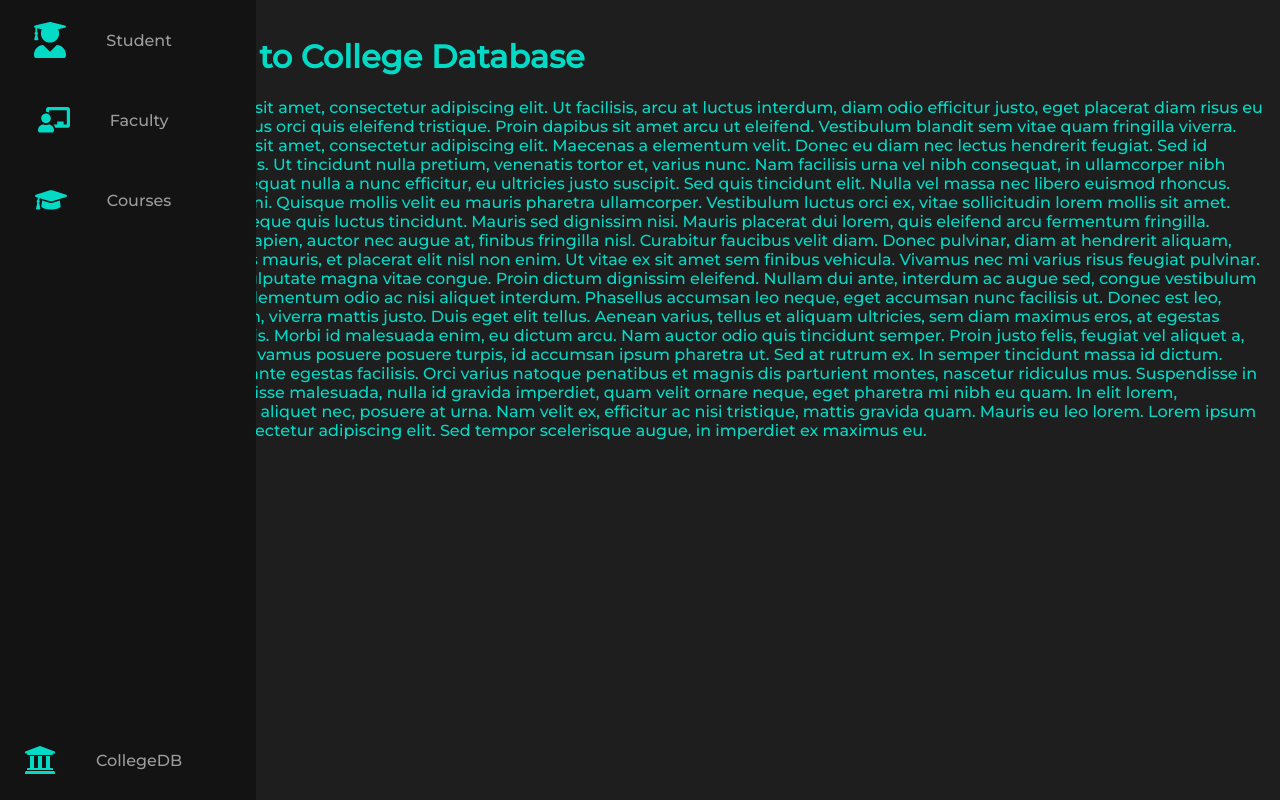
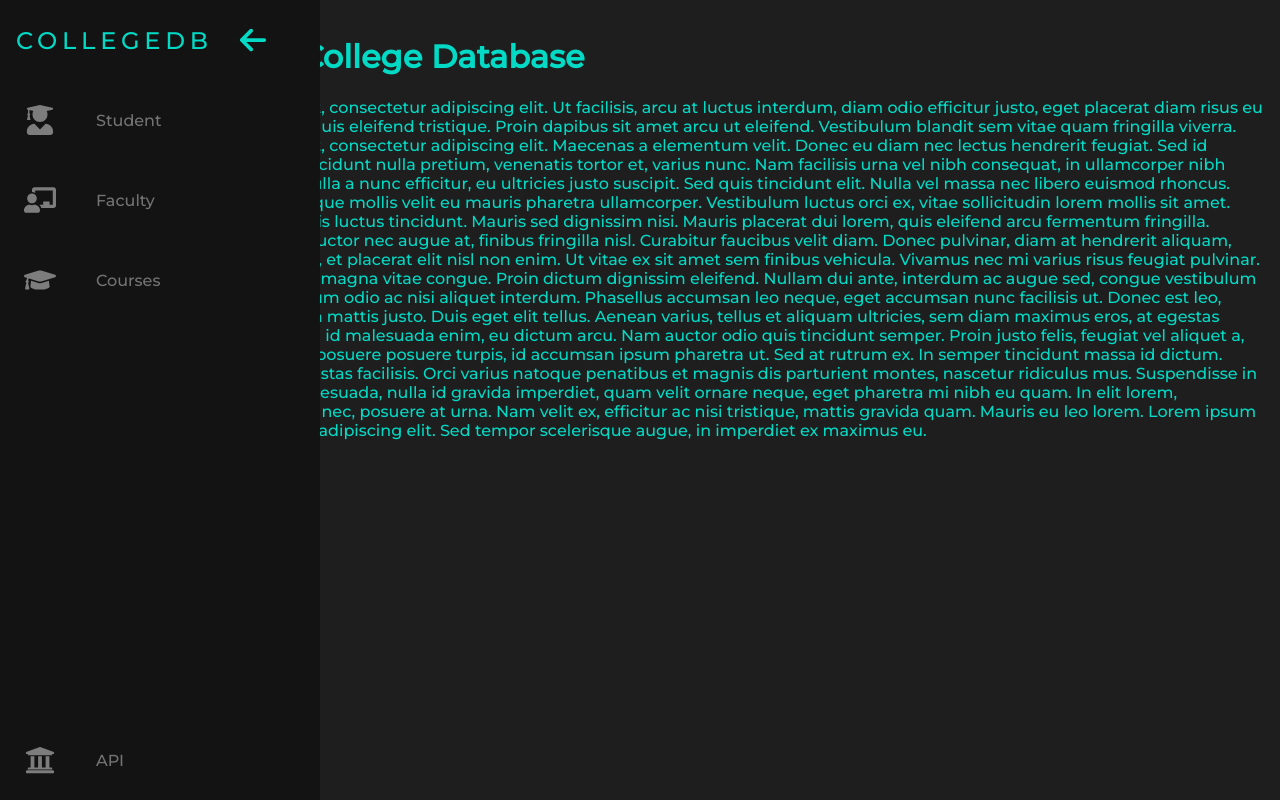
Before and after one commit to Flab-E/DMS-mini, a plain HTML site: page frontend/Type2/index.html in a window 1280 px wide. Drawn offline with Linux system fonts and the light colour scheme.

Commit message:
completed page design

```diff
--- a/frontend/Type2/index.html
+++ b/frontend/Type2/index.html
@@ -10,28 +10,34 @@
     <body>
         <nav class="navbar">
             <ul class="navbar-nav">
+                <li class="nav-item logo">
+                    <a href="#" class="nav-link">
+                        <span class="link-text">CollegeDB</span>
+                        <svg width="30px" height="30px" aria-hidden="true" focusable="false" data-prefix="fas" data-icon="arrow-right" class="svg-inline--fa fa-arrow-right" role="img" xmlns="http://www.w3.org/2000/svg" viewBox="0 0 448 512"><path fill="currentColor" d="M438.6 278.6l-160 160C272.4 444.9 264.2 448 256 448s-16.38-3.125-22.62-9.375c-12.5-12.5-12.5-32.75 0-45.25L338.8 288H32C14.33 288 .0016 273.7 .0016 256S14.33 224 32 224h306.8l-105.4-105.4c-12.5-12.5-12.5-32.75 0-45.25s32.75-12.5 45.25 0l160 160C451.1 245.9 451.1 266.1 438.6 278.6z"></path></svg>
+                    </a>
+                </li>
                 <li class="nav-item">
                     <a href="#" class="nav-link">
-                        <svg aria-hidden="true" focusable="false" data-prefix="fas" data-icon="user-graduate" class="svg-inline--fa fa-user-graduate fa-w-14" role="img" xmlns="http://www.w3.org/2000/svg" viewBox="0 0 448 512"><path fill="currentColor" d="M319.4 320.6L224 416l-95.4-95.4C57.1 323.7 0 382.2 0 454.4v9.6c0 26.5 21.5 48 48 48h352c26.5 0 48-21.5 48-48v-9.6c0-72.2-57.1-130.7-128.6-133.8zM13.6 79.8l6.4 1.5v58.4c-7 4.2-12 11.5-12 20.3 0 8.4 4.6 15.4 11.1 19.7L3.5 242c-1.7 6.9 2.1 14 7.6 14h41.8c5.5 0 9.3-7.1 7.6-14l-15.6-62.3C51.4 175.4 56 168.4 56 160c0-8.8-5-16.1-12-20.3V87.1l66 15.9c-8.6 17.2-14 36.4-14 57 0 70.7 57.3 128 128 128s128-57.3 128-128c0-20.6-5.3-39.8-14-57l96.3-23.2c18.2-4.4 18.2-27.1 0-31.5l-190.4-46c-13-3.1-26.7-3.1-39.7 0L13.6 48.2c-18.1 4.4-18.1 27.2 0 31.6z"></path></svg>
+                        <svg width="30px" height="30px" aria-hidden="true" focusable="false" data-prefix="fas" data-icon="user-graduate" class="svg-inline--fa fa-user-graduate fa-w-14" role="img" xmlns="http://www.w3.org/2000/svg" viewBox="0 0 448 512"><path fill="currentColor" d="M319.4 320.6L224 416l-95.4-95.4C57.1 323.7 0 382.2 0 454.4v9.6c0 26.5 21.5 48 48 48h352c26.5 0 48-21.5 48-48v-9.6c0-72.2-57.1-130.7-128.6-133.8zM13.6 79.8l6.4 1.5v58.4c-7 4.2-12 11.5-12 20.3 0 8.4 4.6 15.4 11.1 19.7L3.5 242c-1.7 6.9 2.1 14 7.6 14h41.8c5.5 0 9.3-7.1 7.6-14l-15.6-62.3C51.4 175.4 56 168.4 56 160c0-8.8-5-16.1-12-20.3V87.1l66 15.9c-8.6 17.2-14 36.4-14 57 0 70.7 57.3 128 128 128s128-57.3 128-128c0-20.6-5.3-39.8-14-57l96.3-23.2c18.2-4.4 18.2-27.1 0-31.5l-190.4-46c-13-3.1-26.7-3.1-39.7 0L13.6 48.2c-18.1 4.4-18.1 27.2 0 31.6z"></path></svg>
                         <span class="link-text">Student</span>
                     </a>
                 </li>
                 <li class="nav-item">
                     <a href="#" class="nav-link">
-                        <svg aria-hidden="true" focusable="false" data-prefix="fas" data-icon="chalkboard-teacher" class="svg-inline--fa fa-chalkboard-teacher fa-w-20" role="img" xmlns="http://www.w3.org/2000/svg" viewBox="0 0 640 512"><path fill="currentColor" d="M208 352c-2.39 0-4.78.35-7.06 1.09C187.98 357.3 174.35 360 160 360c-14.35 0-27.98-2.7-40.95-6.91-2.28-.74-4.66-1.09-7.05-1.09C49.94 352-.33 402.48 0 464.62.14 490.88 21.73 512 48 512h224c26.27 0 47.86-21.12 48-47.38.33-62.14-49.94-112.62-112-112.62zm-48-32c53.02 0 96-42.98 96-96s-42.98-96-96-96-96 42.98-96 96 42.98 96 96 96zM592 0H208c-26.47 0-48 22.25-48 49.59V96c23.42 0 45.1 6.78 64 17.8V64h352v288h-64v-64H384v64h-76.24c19.1 16.69 33.12 38.73 39.69 64H592c26.47 0 48-22.25 48-49.59V49.59C640 22.25 618.47 0 592 0z"></path></svg>
+                        <svg width="30px" height="30px" aria-hidden="true" focusable="false" data-prefix="fas" data-icon="chalkboard-teacher" class="svg-inline--fa fa-chalkboard-teacher fa-w-20" role="img" xmlns="http://www.w3.org/2000/svg" viewBox="0 0 640 512"><path fill="currentColor" d="M208 352c-2.39 0-4.78.35-7.06 1.09C187.98 357.3 174.35 360 160 360c-14.35 0-27.98-2.7-40.95-6.91-2.28-.74-4.66-1.09-7.05-1.09C49.94 352-.33 402.48 0 464.62.14 490.88 21.73 512 48 512h224c26.27 0 47.86-21.12 48-47.38.33-62.14-49.94-112.62-112-112.62zm-48-32c53.02 0 96-42.98 96-96s-42.98-96-96-96-96 42.98-96 96 42.98 96 96 96zM592 0H208c-26.47 0-48 22.25-48 49.59V96c23.42 0 45.1 6.78 64 17.8V64h352v288h-64v-64H384v64h-76.24c19.1 16.69 33.12 38.73 39.69 64H592c26.47 0 48-22.25 48-49.59V49.59C640 22.25 618.47 0 592 0z"></path></svg>
                         <span class="link-text">Faculty</span>
                     </a>
                 </li>
                 <li class="nav-item">
                     <a href="#" class="nav-link">
-                        <svg aria-hidden="true" focusable="false" data-prefix="fas" data-icon="graduation-cap" class="svg-inline--fa fa-graduation-cap fa-w-20" role="img" xmlns="http://www.w3.org/2000/svg" viewBox="0 0 640 512"><path fill="currentColor" d="M622.34 153.2L343.4 67.5c-15.2-4.67-31.6-4.67-46.79 0L17.66 153.2c-23.54 7.23-23.54 38.36 0 45.59l48.63 14.94c-10.67 13.19-17.23 29.28-17.88 46.9C38.78 266.15 32 276.11 32 288c0 10.78 5.68 19.85 13.86 25.65L20.33 428.53C18.11 438.52 25.71 448 35.94 448h56.11c10.24 0 17.84-9.48 15.62-19.47L82.14 313.65C90.32 307.85 96 298.78 96 288c0-11.57-6.47-21.25-15.66-26.87.76-15.02 8.44-28.3 20.69-36.72L296.6 284.5c9.06 2.78 26.44 6.25 46.79 0l278.95-85.7c23.55-7.24 23.55-38.36 0-45.6zM352.79 315.09c-28.53 8.76-52.84 3.92-65.59 0l-145.02-44.55L128 384c0 35.35 85.96 64 192 64s192-28.65 192-64l-14.18-113.47-145.03 44.56z"></path></svg>
+                        <svg width="30px" height="30px" aria-hidden="true" focusable="false" data-prefix="fas" data-icon="graduation-cap" class="svg-inline--fa fa-graduation-cap fa-w-20" role="img" xmlns="http://www.w3.org/2000/svg" viewBox="0 0 640 512"><path fill="currentColor" d="M622.34 153.2L343.4 67.5c-15.2-4.67-31.6-4.67-46.79 0L17.66 153.2c-23.54 7.23-23.54 38.36 0 45.59l48.63 14.94c-10.67 13.19-17.23 29.28-17.88 46.9C38.78 266.15 32 276.11 32 288c0 10.78 5.68 19.85 13.86 25.65L20.33 428.53C18.11 438.52 25.71 448 35.94 448h56.11c10.24 0 17.84-9.48 15.62-19.47L82.14 313.65C90.32 307.85 96 298.78 96 288c0-11.57-6.47-21.25-15.66-26.87.76-15.02 8.44-28.3 20.69-36.72L296.6 284.5c9.06 2.78 26.44 6.25 46.79 0l278.95-85.7c23.55-7.24 23.55-38.36 0-45.6zM352.79 315.09c-28.53 8.76-52.84 3.92-65.59 0l-145.02-44.55L128 384c0 35.35 85.96 64 192 64s192-28.65 192-64l-14.18-113.47-145.03 44.56z"></path></svg>
                         <span class="link-text">Courses</span>
                     </a>
                 </li>
-                <li class="nav-item main-logo">
+                <li class="nav-item">
                     <a href="#" class="nav-link">
-                        <svg aria-hidden="true" focusable="false" data-prefix="fas" data-icon="university" class="svg-inline--fa fa-university fa-w-16" role="img" xmlns="http://www.w3.org/2000/svg" viewBox="0 0 512 512"><path fill="currentColor" d="M496 128v16a8 8 0 0 1-8 8h-24v12c0 6.627-5.373 12-12 12H60c-6.627 0-12-5.373-12-12v-12H24a8 8 0 0 1-8-8v-16a8 8 0 0 1 4.941-7.392l232-88a7.996 7.996 0 0 1 6.118 0l232 88A8 8 0 0 1 496 128zm-24 304H40c-13.255 0-24 10.745-24 24v16a8 8 0 0 0 8 8h464a8 8 0 0 0 8-8v-16c0-13.255-10.745-24-24-24zM96 192v192H60c-6.627 0-12 5.373-12 12v20h416v-20c0-6.627-5.373-12-12-12h-36V192h-64v192h-64V192h-64v192h-64V192H96z"></path></svg>
-                        <span class="link-text">CollegeDB</span>
+                        <svg width="30px" height="30px" aria-hidden="true" focusable="false" data-prefix="fas" data-icon="university" class="svg-inline--fa fa-university fa-w-16" role="img" xmlns="http://www.w3.org/2000/svg" viewBox="0 0 512 512"><path fill="currentColor" d="M496 128v16a8 8 0 0 1-8 8h-24v12c0 6.627-5.373 12-12 12H60c-6.627 0-12-5.373-12-12v-12H24a8 8 0 0 1-8-8v-16a8 8 0 0 1 4.941-7.392l232-88a7.996 7.996 0 0 1 6.118 0l232 88A8 8 0 0 1 496 128zm-24 304H40c-13.255 0-24 10.745-24 24v16a8 8 0 0 0 8 8h464a8 8 0 0 0 8-8v-16c0-13.255-10.745-24-24-24zM96 192v192H60c-6.627 0-12 5.373-12 12v20h416v-20c0-6.627-5.373-12-12-12h-36V192h-64v192h-64V192h-64v192h-64V192H96z"></path></svg>
+                        <span class="link-text">API</span>
                     </a>
                 </li>
             </ul>
--- a/frontend/Type2/style.css
+++ b/frontend/Type2/style.css
@@ -10,7 +10,8 @@
     --custom-primary: #03dac6;
     --custom-secondary: #3700b3;
     --custom-err: #cf6679;
-    --custom-: #;
+    --custom-grey: #555555;
+    --trasistion-speed: 600ms;
 }
 
 body {
@@ -25,7 +26,7 @@ body::-webkit-scrollbar {
 }
 
 body::-webkit-scrollbar-track {
-    background: 1e1e1e;
+    background: #1e1e1e;
 }
 
 body::-webkit-scrollbar-thumb {
@@ -55,6 +56,11 @@ main {
     display: flex;
     flex-direction: column;
     align-items: center;
+    height: 100%;
+}
+
+.nav-item {
+    width: 100%;
 }
 
 .nav-item:last-child {
@@ -67,6 +73,14 @@ main {
     height: 5rem;
     color: var(--text-primary);
     text-decoration: none;
+    filter: grayscale(100%) opacity(0.7);
+    transition: var(--trasistion-speed);
+}
+
+.nav-link:hover {
+    filter: grayscale(0%) opacity(1);
+    background: var(--bg-primary);
+    color: var(--custom-primary)
 }
 
 .link-text {
@@ -80,7 +94,7 @@ main {
 }
 
 .navbar:hover {
-    width: 16rem;
+    width: 20rem;
 }
 
 .navbar:hover .link-text {
@@ -90,3 +104,26 @@ main {
 .svg-inline--fa {
     color: var(--custom-primary);
 }
+
+.svg-inline--fa {
+    transition: var(--trasistion-speed);
+}
+
+
+.logo {
+    text-transform: uppercase;
+    font-size: 1.5rem;
+    letter-spacing: 0.3ch;
+}
+
+.logo svg {
+    transform: rotate(0deg);
+    transition: transform var(--trasistion-speed);
+    transition: var(--trasistion-speed);
+}
+
+.navbar:hover .logo svg {
+    transform: rotate(-180deg);
+    transition: transform var(--trasistion-speed);
+    transition: var(--trasistion-speed);
+}
```
Also changed, not shown: frontend/Type2/assets/right-arrow.svg (added).
